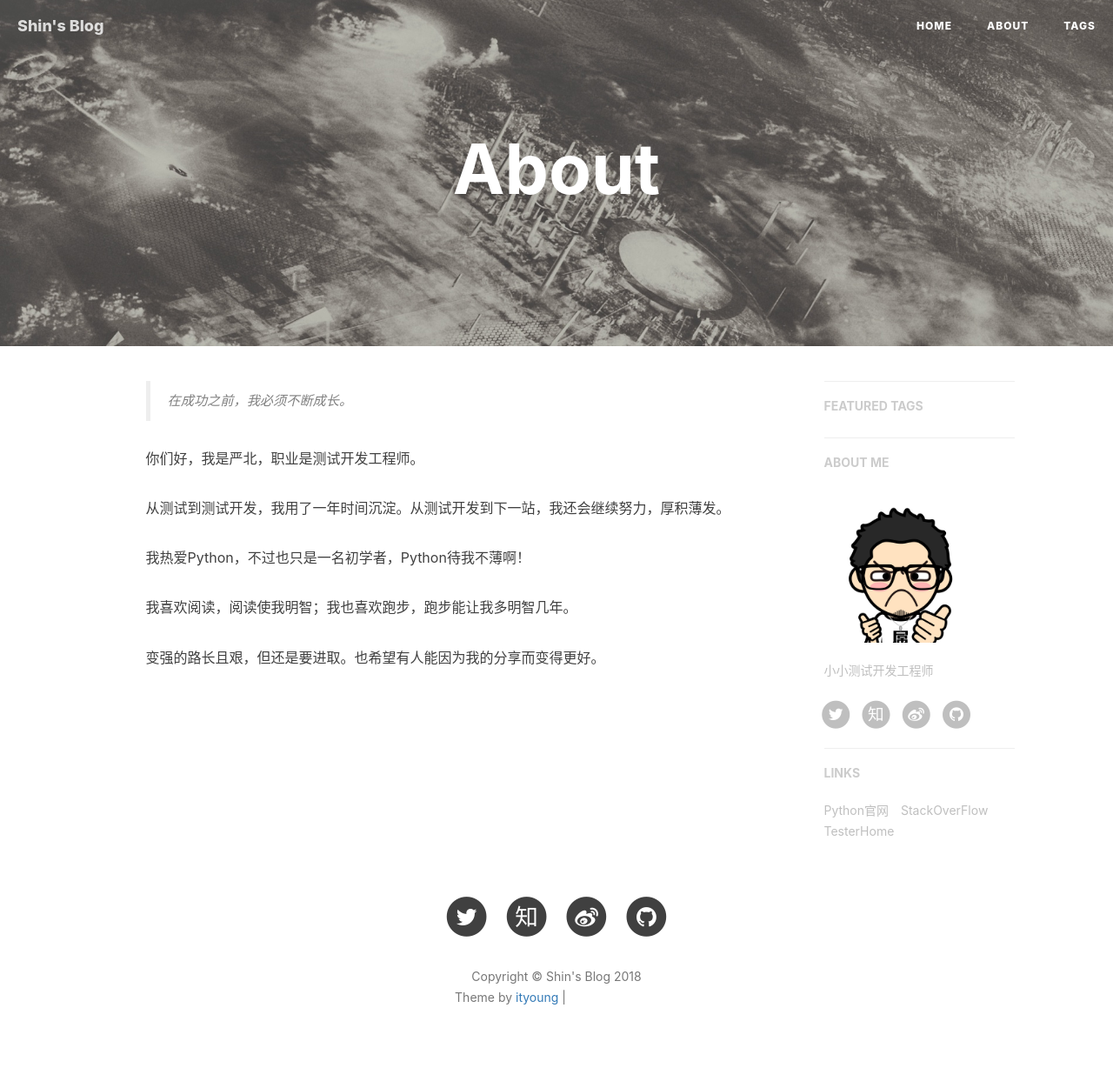
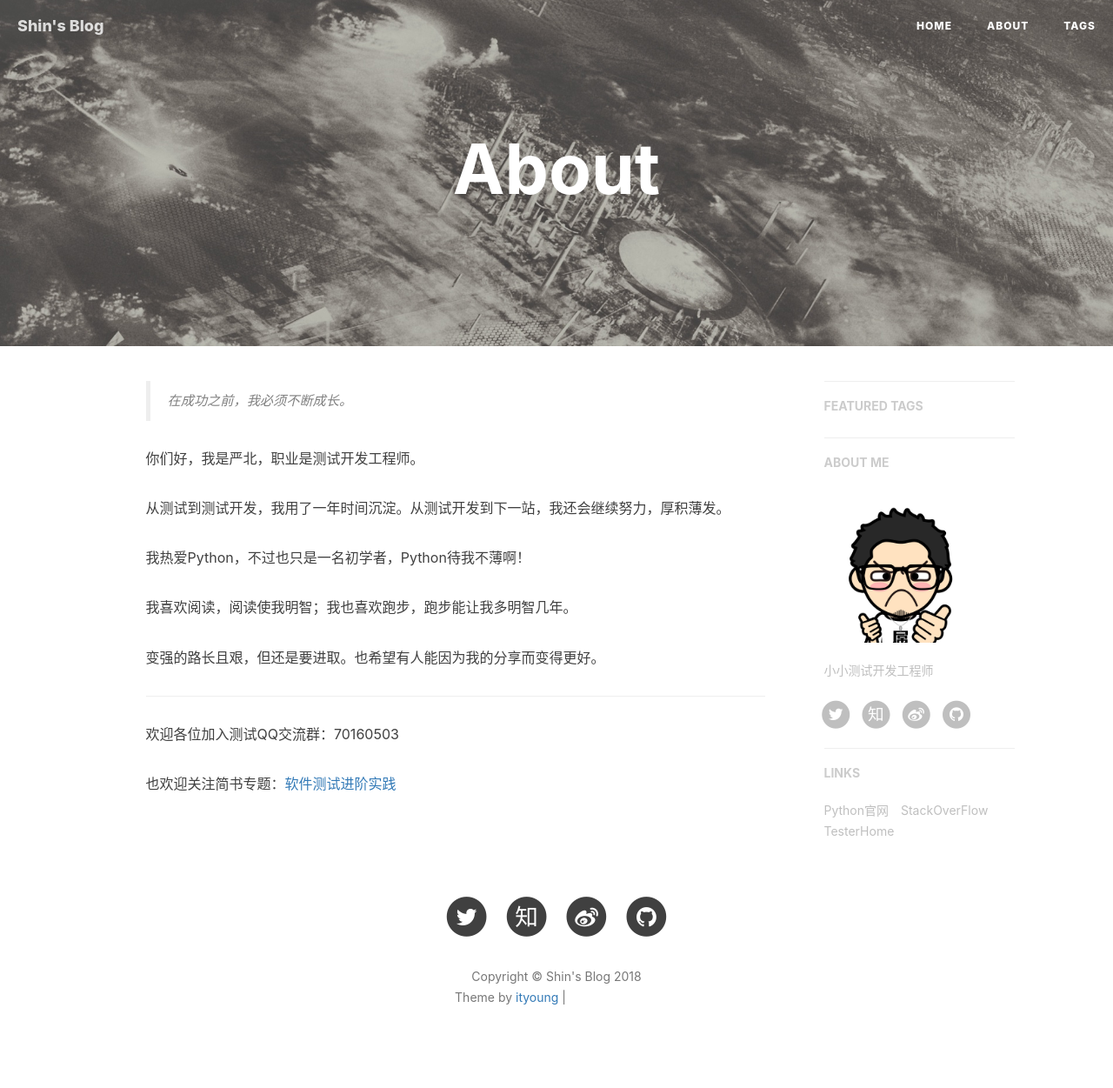
Before and after one commit to ityoung/homepage_bak, a Jekyll site: the page built from about.html, in a window 1280 px wide. Shown: the whole page at 87% size. Built offline with Jekyll 4.4.1, drawn with Linux system fonts in a browser that asks for light colours; nearby versions of some CDN libraries; comment, search, counter and statistics services are not loaded; grey boxes are pictures that could not be loaded.

Commit message:
modified.

```diff
--- a/_includes/about/zh.md
+++ b/_includes/about/zh.md
@@ -9,3 +9,9 @@
 我喜欢阅读，阅读使我明智；我也喜欢跑步，跑步能让我多明智几年。
 
 变强的路长且艰，但还是要进取。也希望有人能因为我的分享而变得更好。
+
+---
+
+欢迎各位加入测试QQ交流群：70160503
+
+也欢迎关注简书专题：[软件测试进阶实践](https://www.jianshu.com/c/b4b2bd0cb60d)
```
